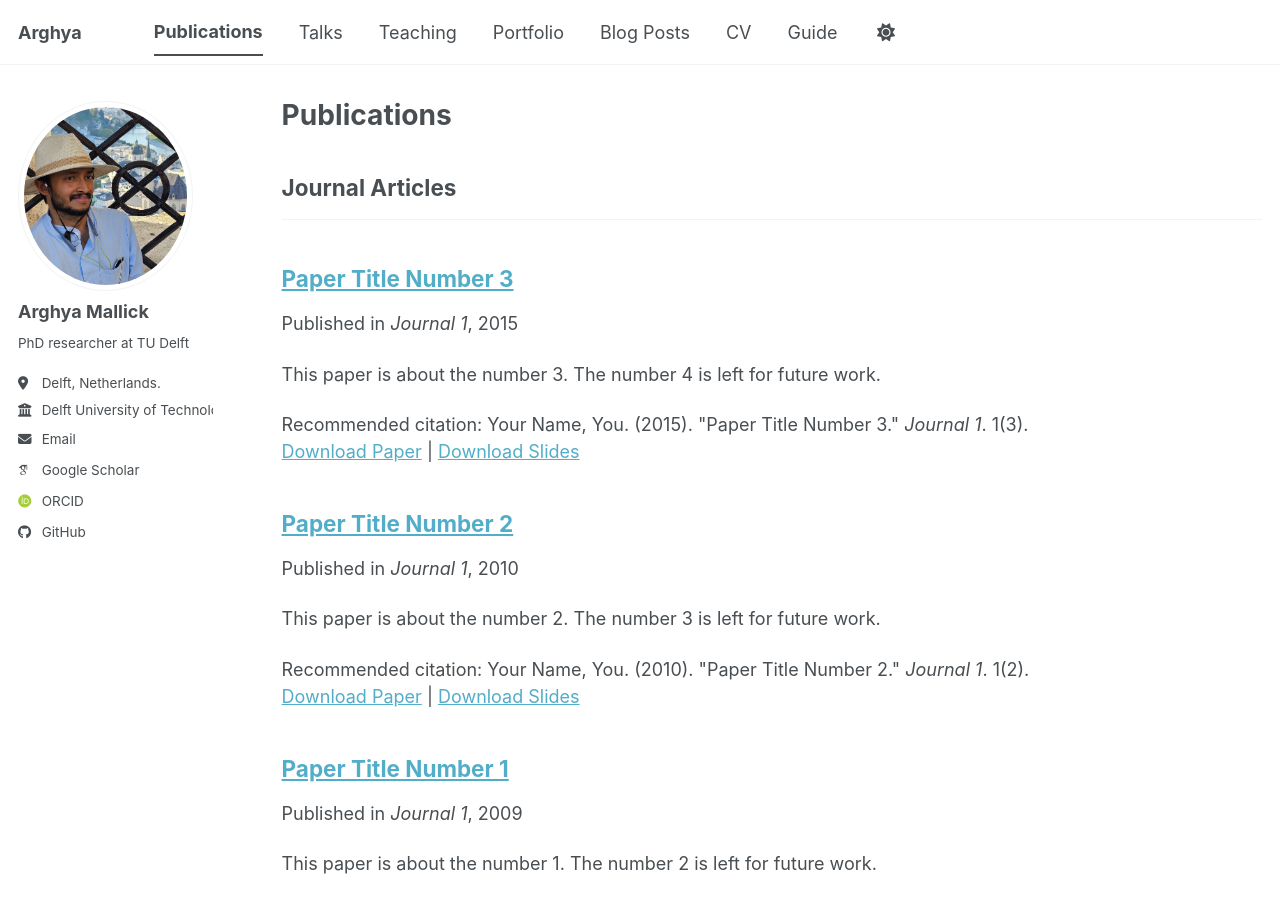
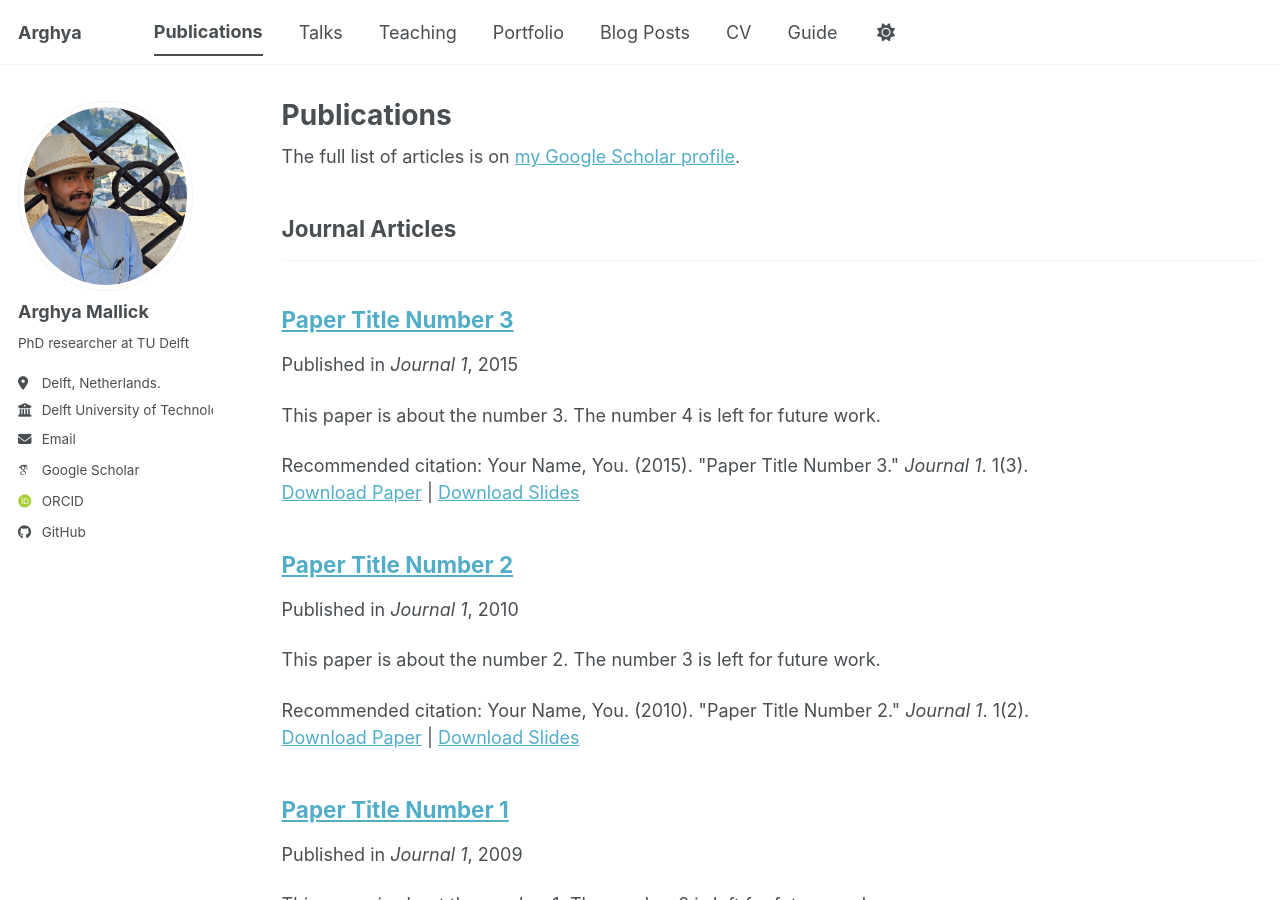
Before and after one commit to amallick-tudelft/amallick-tudelft.github.io, a Jekyll site: the page built from _pages/publications.html, in a window 1280 px wide and 900 px high. Built offline with Jekyll 4.4.1, drawn with Linux system fonts in a browser that asks for light colours; some web fonts are replaced; a script bundle is joined from its source files by our own code; library files that are not in the unit come from our copies.

Commit message:
Update publications.html

```diff
--- a/_pages/publications.html
+++ b/_pages/publications.html
@@ -5,12 +5,9 @@
 author_profile: true
 ---
 
-{% if https://scholar.google.com/citations?hl=en&user=QWXAsyYAAAAJ %}
-  <div class="wordwrap">The full list of articles is on <a href="{{https://scholar.google.com/citations?hl=en&user=QWXAsyYAAAAJ}}">my Google Scholar profile</a>.</div>
-{% endif %}
+<div class="wordwrap">The full list of articles is on <a href="https://scholar.google.com/citations?hl=en&user=QWXAsyYAAAAJ">my Google Scholar profile</a>.</div>
 
 {% include base_path %}
-
 <!-- New style rendering if publication categories are defined -->
 {% if site.publication_category %}
   {% for category in site.publication_category  %}
```
